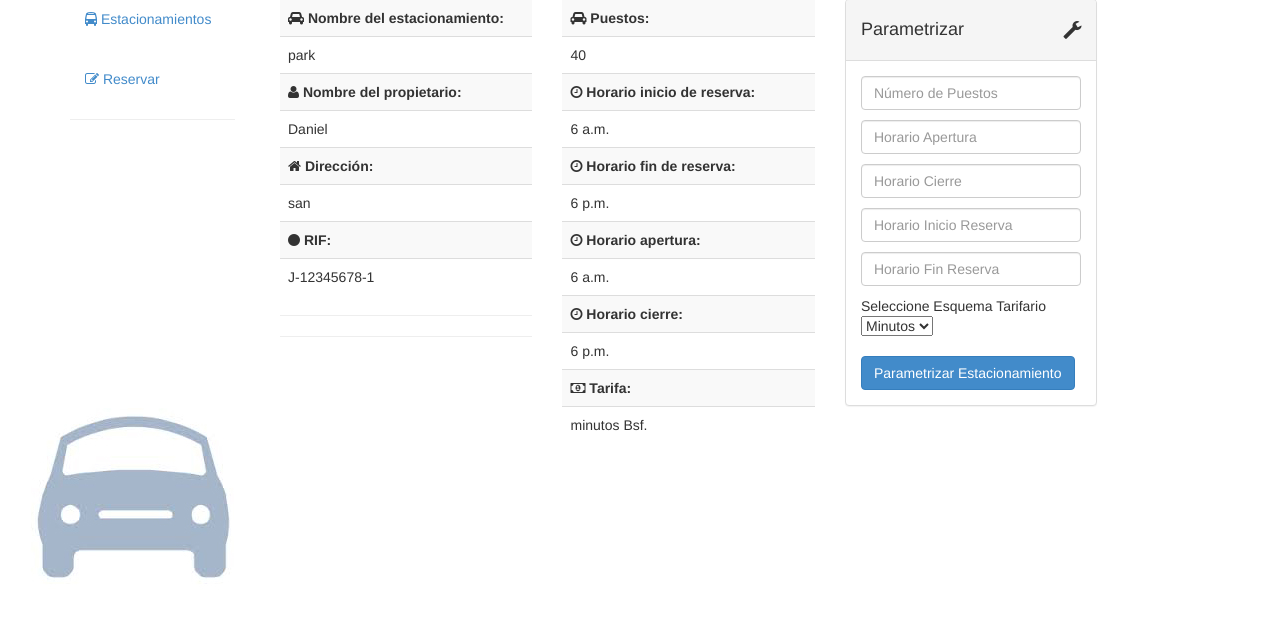
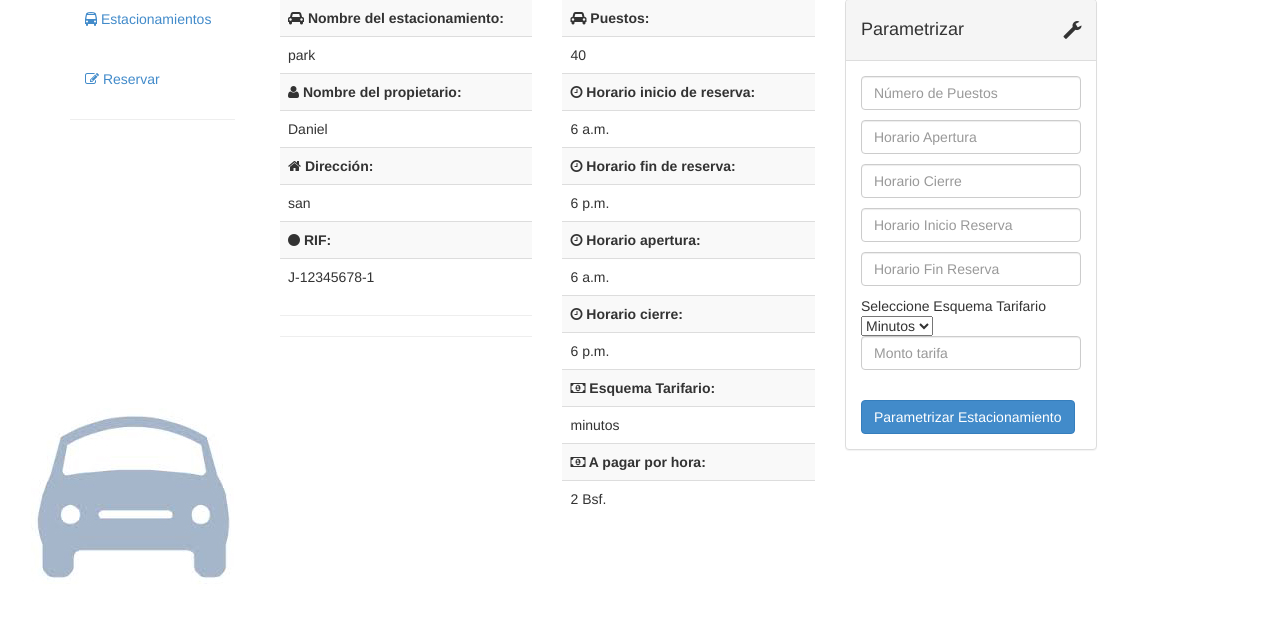
Before and after one commit to archector/SAGEInstec, a Django app: page /estacionamientos/2/ in a window 1280 px wide. Shown: the part 159-777 px from the top of the page. Run offline with Django 3.2, Linux system fonts and the light colour scheme; data comes from the database, SQL or seed files in the repository; both versions use the stored data as it was after the commit; some libraries are stand-ins or nearby versions.

Commit message:
actualizado

```diff
--- a/estacionamientos/controller.py
+++ b/estacionamientos/controller.py
@@ -110,7 +110,7 @@ def validarHorarioReserva(ReservaInicio, ReservaFin, HorarioApertura, HorarioCie
 	if ReservaFin.hour - ReservaInicio.hour < 1:
 		return (False, 'El tiempo de reserva debe ser al menos de 1 hora')
 	if ReservaFin > HorarioCierre:
-		return (False, 'El horario de inicio de reserva debe estar en un horario válido')
+		return (False, 'El horario de fin de reserva debe estar en un horario válido')
 	if ReservaInicio < HorarioApertura:
 		return (False, 'El horario de cierre de reserva debe estar en un horario válido')
 	return (True, '')
--- a/estacionamientos/forms.py
+++ b/estacionamientos/forms.py
@@ -67,6 +67,7 @@ class EstacionamientoExtendedForm(forms.Form):
     horario_reserout = forms.TimeField(required = True, label = 'Horario Fin Reserva')
 
     tarifa = forms.ModelChoiceField(queryset=Tarifa.objects.all())
+    monto_tarifa = forms.CharField(required = True,validators = [tarifa_validator])
 
 
 class EstacionamientoReserva(forms.Form):
--- a/estacionamientos/models.py
+++ b/estacionamientos/models.py
@@ -25,6 +25,7 @@ class Estacionamiento(models.Model):
 	Rif = models.CharField(max_length = 12)
 
 	Tarifa = models.ForeignKey(Tarifa, default = None)
+	monto_tarifa = models.CharField(max_length = 50, blank = True, null = True)
 	Apertura = models.TimeField(blank = True, null = True)
 	Cierre = models.TimeField(blank = True, null = True)
 	Reservas_Inicio = models.TimeField(blank = True, null = True)
@@ -55,3 +56,5 @@ class ReservasModel(models.Model):
 	Puesto = models.IntegerField()
 	InicioReserva = models.TimeField()
 	FinalReserva = models.TimeField()
+	def __str__(self):			  # __unicode__ on Python 2
+		return self.InicioReserva
--- a/estacionamientos/views.py
+++ b/estacionamientos/views.py
@@ -78,6 +78,7 @@ def estacionamiento_detail(request, _id):
                     return render(request, 'templateMensaje.html', {'color':'red', 'mensaje': m_validado[1]})
 
                 estacion.Tarifa = form.cleaned_data['tarifa']
+                estacion.monto_tarifa = form.cleaned_data['monto_tarifa']
                 estacion.Apertura = hora_in
                 estacion.Cierre = hora_out
                 estacion.Reservas_Inicio = reserva_in
--- a/templates/estacionamiento.html
+++ b/templates/estacionamiento.html
@@ -159,8 +159,12 @@
         <tr><td>{{estacionamiento.Cierre}}</td></tr>
       {% endif %}
  	  {% if estacionamiento.Tarifa %}
-        <tr><td><b><i class="fa fa-money"></i></i> Tarifa:</b></td></tr>
-        <tr><td>{{estacionamiento.Tarifa}} Bsf.</td></tr>
+        <tr><td><b><i class="fa fa-money"></i></i> Esquema Tarifario:</b></td></tr>
+        <tr><td>{{estacionamiento.Tarifa}}</td></tr>
+      {% endif %}
+      {% if estacionamiento.monto_tarifa %}
+        <tr><td><b><i class="fa fa-money"></i></i> A pagar por hora:</b></td></tr>
+        <tr><td>{{estacionamiento.monto_tarifa}} Bsf.</td></tr>
       {% endif %}
 
 
@@ -192,7 +196,7 @@
 
 				<SELECT NAME="tarifa" SELECTED>Tarifa
 				    <OPTION VALUE="minutos">Minutos
-				    <OPTION VALUE="hora">Horas
+				    <OPTION VALUE="horas">Horas
 
 				</SELECT>
 
```
Also changed, not shown: db.sqlite3.
